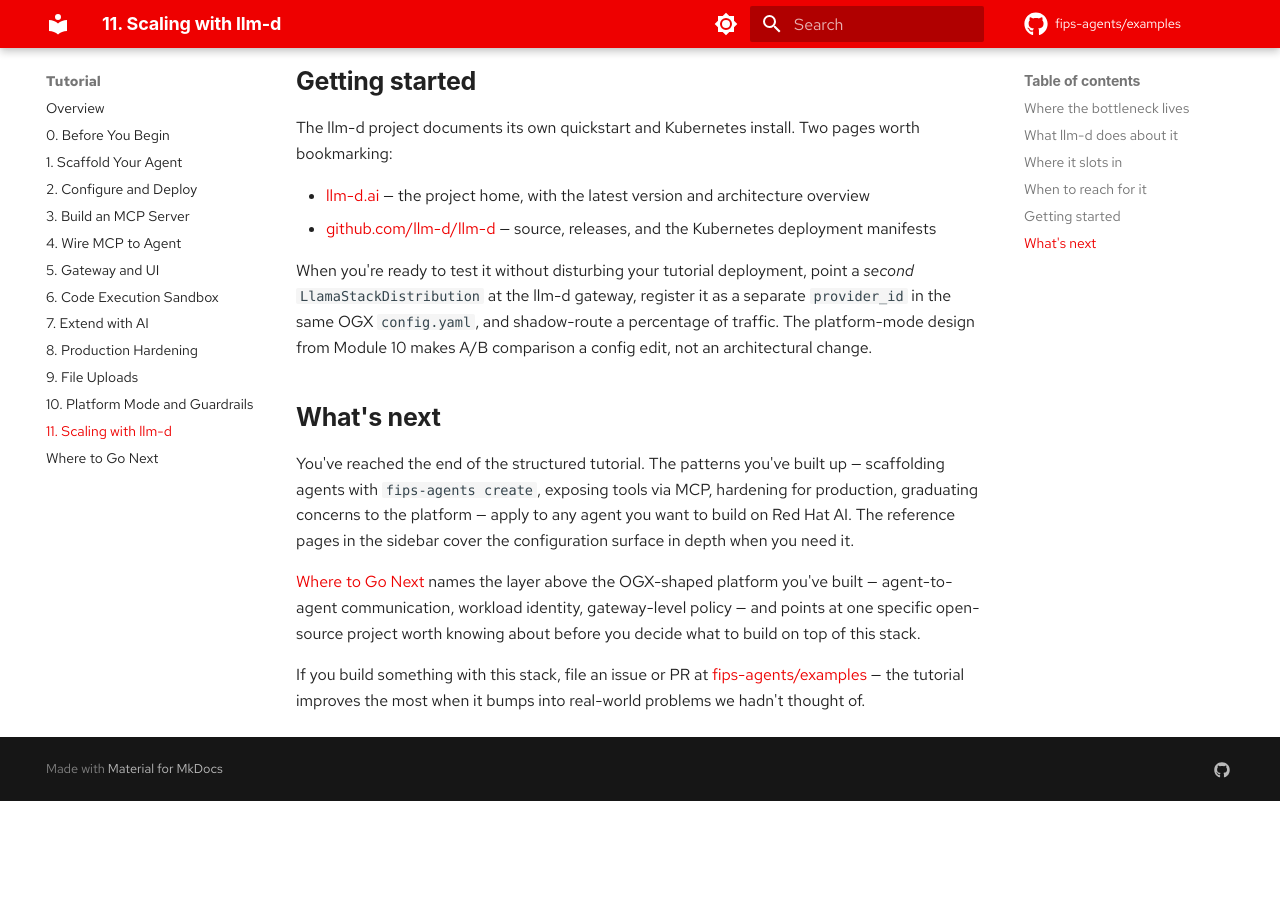
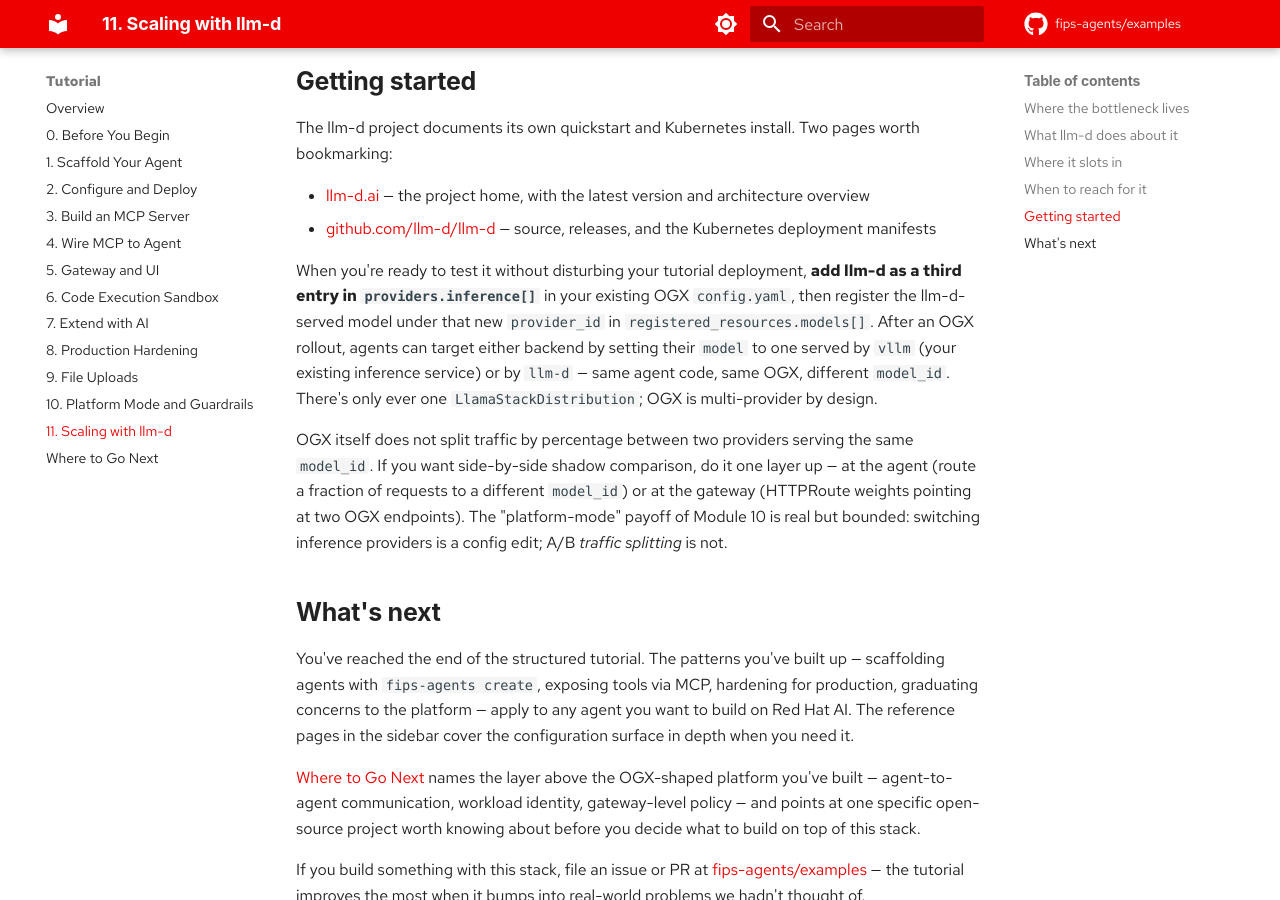
Before and after one commit to fips-agents/examples, an MkDocs documentation site: the page built from docs/11-scaling-with-llm-d.md, in a window 1280 px wide and 900 px high, scrolled down 2495 px. Built offline with MkDocs 1.6.1 and Material for MkDocs 9.7.7, drawn with Linux system fonts in a browser that asks for light colours; some web fonts are replaced; comment, search, counter and statistics services are not loaded; before the commit the page ends 3296 px from its top, so only the background shows below that.

Commit message:
docs: Correct Module 11's llm-d integration paragraph
The original paragraph claimed adding llm-d required a "second
LlamaStackDistribution" and that OGX could "shadow-route a percentage
of traffic." First-cluster validation against a real OGX install showed
neither claim is right: OGX is multi-provider in a single LSD (you add
a third entry to providers.inference[] in the same ogx-config), and
OGX has no built-in percentage-based traffic splitter. Rewrites the
paragraph to say what the platform actually does, and names where
shadow-style A/B has to live (agent layer or HTTPRoute weights).

Assisted-by: Claude Code (Opus 4.7)

```diff
--- a/docs/11-scaling-with-llm-d.md
+++ b/docs/11-scaling-with-llm-d.md
@@ -68,7 +68,9 @@ The llm-d project documents its own quickstart and Kubernetes install. Two pages
 - [llm-d.ai](https://llm-d.ai) — the project home, with the latest version and architecture overview
 - [github.com/llm-d/llm-d](https://github.com/llm-d/llm-d) — source, releases, and the Kubernetes deployment manifests
 
-When you're ready to test it without disturbing your tutorial deployment, point a *second* `LlamaStackDistribution` at the llm-d gateway, register it as a separate `provider_id` in the same OGX `config.yaml`, and shadow-route a percentage of traffic. The platform-mode design from Module 10 makes A/B comparison a config edit, not an architectural change.
+When you're ready to test it without disturbing your tutorial deployment, **add llm-d as a third entry in `providers.inference[]`** in your existing OGX `config.yaml`, then register the llm-d-served model under that new `provider_id` in `registered_resources.models[]`. After an OGX rollout, agents can target either backend by setting their `model` to one served by `vllm` (your existing inference service) or by `llm-d` — same agent code, same OGX, different `model_id`. There's only ever one `LlamaStackDistribution`; OGX is multi-provider by design.
+
+OGX itself does not split traffic by percentage between two providers serving the same `model_id`. If you want side-by-side shadow comparison, do it one layer up — at the agent (route a fraction of requests to a different `model_id`) or at the gateway (HTTPRoute weights pointing at two OGX endpoints). The "platform-mode" payoff of Module 10 is real but bounded: switching inference providers is a config edit; A/B *traffic splitting* is not.
 
 ## What's next
 
```
